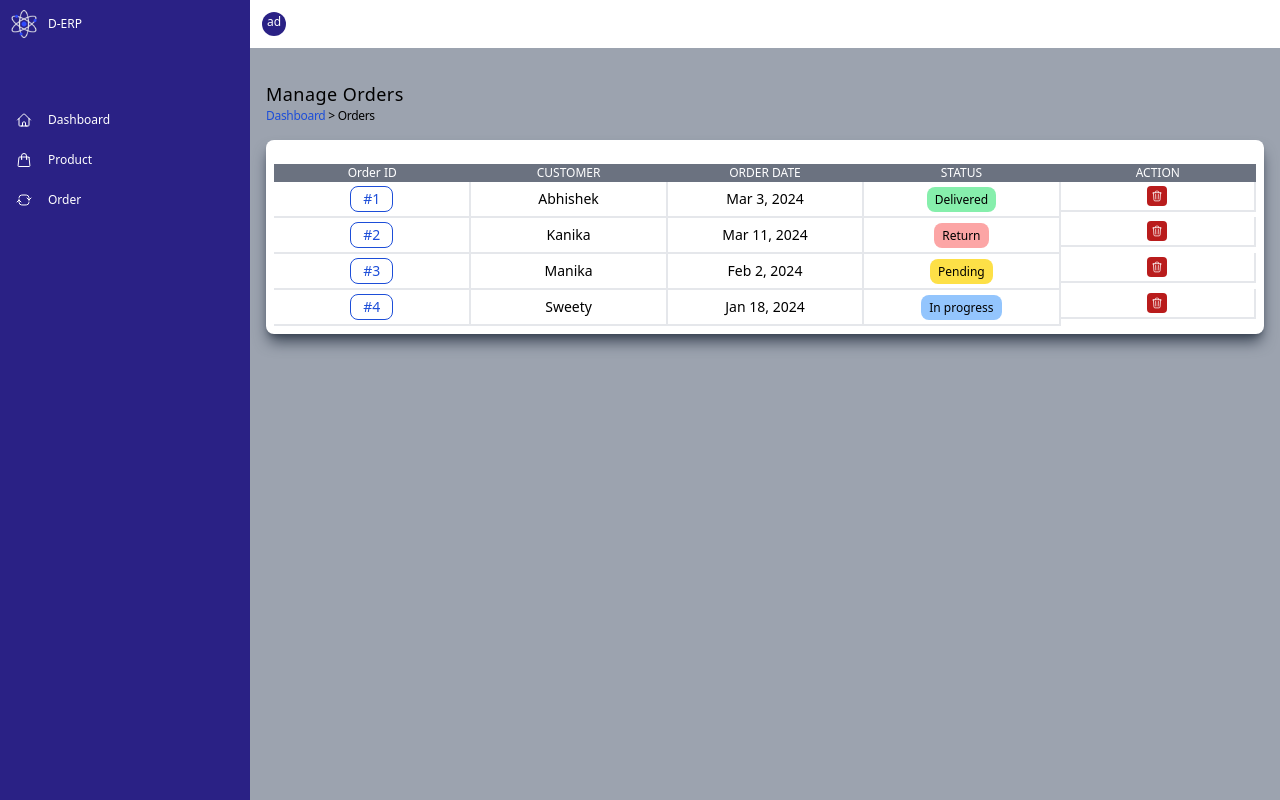
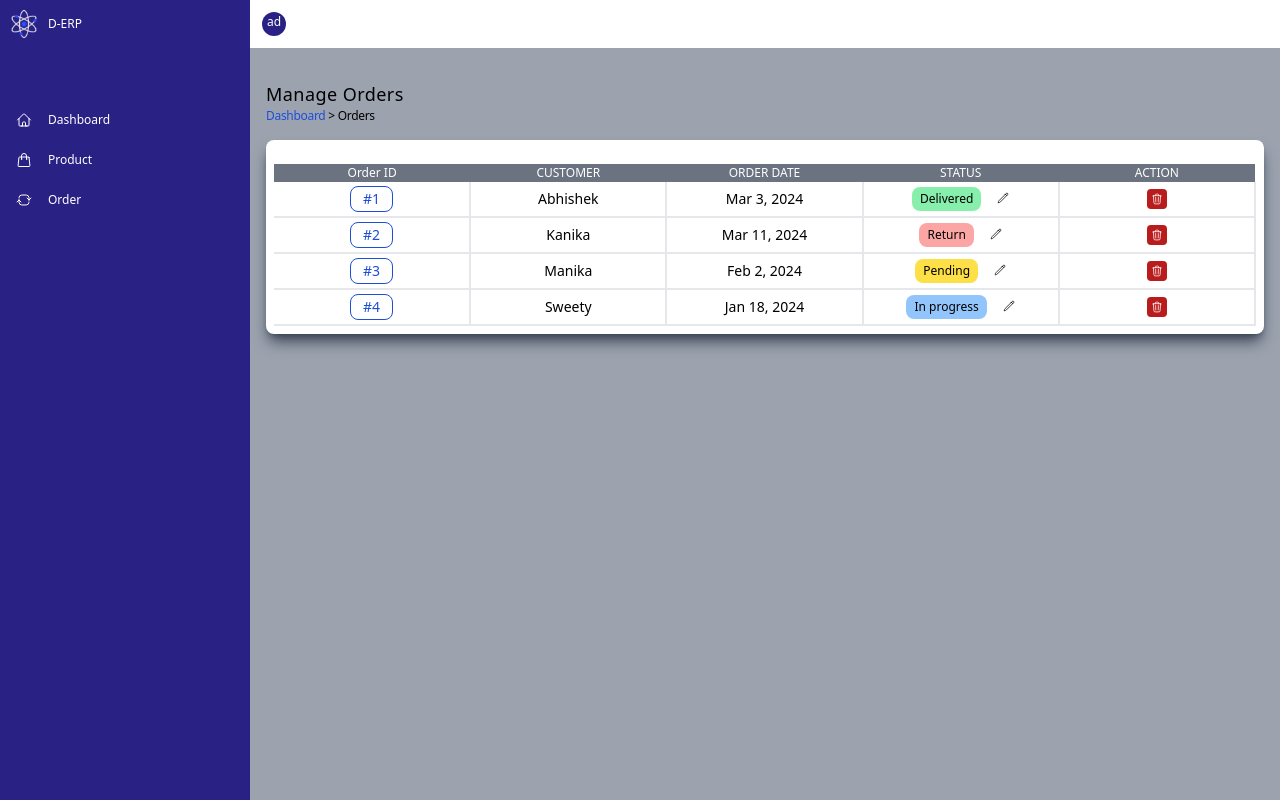
Before and after one commit to Abhishek-1337/Derp, a React (Vite) app: page /order in a window 1280 px wide. Built offline with nearby package versions, Linux system fonts and the light colour scheme.

Commit message:
Implemented editable order status

```diff
--- /dev/null
+++ b/src/components/Order/OrderEditableField.jsx
@@ -0,0 +1,67 @@
+import EditIcon from "../../shared/icons/EditIcon";
+import TickRight from "../../shared/icons/TickRight";
+import { useDispatch } from "react-redux";
+import { useState } from "react";
+import { orderActions } from "../../store/slice/order";
+
+const OrderEditableField = ({ item }) => {
+  const dispatch = useDispatch();
+  const [statusOption, setStatusOption] = useState(false);
+  const [selectedValue, setSelectedValue] = useState(item.status);
+
+  const dropdownClickHandler = () => {
+    setStatusOption((statusOption) => !statusOption);
+  };
+
+  const handleChange = (e) => {
+    setSelectedValue(e.target.value);
+  };
+
+  const dropdownSaveHandler = () => {
+    dispatch(orderActions.updateStatus({ selectedValue, id: item.order_id }));
+    setStatusOption(false);
+  };
+  return (
+    <td className="border-b-2 border-r-2 p-1">
+      <div className="flex items-center justify-center gap-4">
+        {statusOption && (
+          <select
+            value={selectedValue}
+            onChange={(e) => handleChange(e, item)}
+            className="border-2 border-gray-400 rounded-lg text-[13px] p-[1px] outline-none"
+          >
+            <option value="Delivered">Delivered</option>
+            <option value="In progress">In progress</option>
+            <option value="Return">Return</option>
+            <option value="Pending">Pending</option>
+          </select>
+        )}
+        {!statusOption && (
+          <span
+            className={`${item.status === "Delivered" && "bg-green-300"} ${
+              item.status === "Return" && "bg-red-300"
+            }
+                  ${item.status === "Pending" && "bg-yellow-300"}
+                  ${item.status === "In progress" && "bg-blue-300"}
+                   p-1 pr-2 pl-2 rounded-lg text-[12px] font-medium `}
+          >
+            {item.status}
+          </span>
+        )}
+        <div>
+          {!statusOption ? (
+            <button onClick={dropdownClickHandler}>
+              <EditIcon />
+            </button>
+          ) : (
+            <button onClick={dropdownSaveHandler}>
+              <TickRight additionalStyles="h-3 w-3" />
+            </button>
+          )}
+        </div>
+      </div>
+    </td>
+  );
+};
+
+export default OrderEditableField;
--- a/src/components/Order/OrderTable.jsx
+++ b/src/components/Order/OrderTable.jsx
@@ -1,14 +1,19 @@
 import DeleteIcon from "../../shared/icons/DeleteIcon";
 import Modal from "../../shared/components/Modal";
 import { useState } from "react";
-import { useSelector } from "react-redux";
+import { useDispatch, useSelector } from "react-redux";
 import TableField from "../../shared/components/TableField";
+import DeleteDataInModal from "../../shared/components/DeleteDataInModal";
+import { orderActions } from "../../store/slice/order";
+import OrderEditableField from "./OrderEditableField";
 
 const OrderTable = ({ data }) => {
+  const dispatch = useDispatch();
   const productData = useSelector((state) => state.product.data);
   const [modalDialog, setModalDialog] = useState(false);
   const [orderDetails, setOrderDetails] = useState([]);
   const [subTotal, setSubTotal] = useState(0);
+  const [orderToBeDeleted, setOrderToBeDeleted] = useState(null);
 
   const calculateTaxOnItem = (order) => {
     return (
@@ -40,6 +45,17 @@ const OrderTable = ({ data }) => {
 
   const handleModalOnCancel = () => {
     setModalDialog(false);
+    setOrderToBeDeleted(null);
+  };
+
+  const deleteOrderHandler = (order) => {
+    setModalDialog(true);
+    setOrderToBeDeleted(order.order_id);
+  };
+
+  const dispatchDeleteOrder = (id) => {
+    dispatch(orderActions.deleteOrder(id));
+    handleModalOnCancel();
   };
 
   return (
@@ -47,8 +63,18 @@ const OrderTable = ({ data }) => {
       <Modal
         isOpen={modalDialog}
         onCancel={handleModalOnCancel}
-        title="Order details"
+        title={orderToBeDeleted ? "Delete order" : "Order details"}
+        additionalStyles={`${
+          orderToBeDeleted ? "max-w-[500px]" : "min-w-[900px]"
+        }`}
         data={
+          orderToBeDeleted ? (
+            <DeleteDataInModal
+              handleModalOnCancel={handleModalOnCancel}
+              dispatchDeleteItem={dispatchDeleteOrder}
+              itemToDeleteId={orderToBeDeleted}
+            />
+          ) : (
             <table className=" w-full mt-4 table-fixed">
               <thead>
                 <tr className="text-[12px] text-white bg-gray-500 rounded-t-xl p-1">
@@ -62,7 +88,10 @@ const OrderTable = ({ data }) => {
               <tbody>
                 {orderDetails.map((order) => {
                   return (
-                  <tr key={order.order_id} className="text-center text-[14px]">
+                    <tr
+                      key={order.order_id}
+                      className="text-center text-[14px]"
+                    >
                       <TableField data={order.product_name} />
                       <TableField data={order.quantity} />
                       <TableField data={order.price} />
@@ -87,6 +116,7 @@ const OrderTable = ({ data }) => {
                 </tr>
               </tbody>
             </table>
+          )
         }
       />
       <table className="min-w-[720px] md:w-full mt-4 table-fixed">
@@ -116,30 +146,17 @@ const OrderTable = ({ data }) => {
                 />
                 <TableField data={item.customer_name} />
                 <TableField data={item.order_date} />
+
+                <OrderEditableField item={item} />
                 <TableField
                   data={
-                    <span
-                      className={`${
-                        item.status === "Delivered" && "bg-green-300"
-                      } ${item.status === "Return" && "bg-red-300"}
-                    ${item.status === "Pending" && "bg-yellow-300"}
-                    ${item.status === "In progress" && "bg-blue-300"}
-                     p-1 pr-2 pl-2 rounded-lg text-[12px] font-medium`}
-                    >
-                      {item.status}
-                    </span>
-                  }
-                />
-                <TableField
-                  data={
-                    <div
+                    <button
                       className="cursor-pointer bg-red-700 p-1 rounded"
-                      onClick={() => deleteProductHandler(item)}
+                      onClick={() => deleteOrderHandler(item)}
                     >
                       <DeleteIcon />
-                    </div>
+                    </button>
                   }
-                  additionalStyles="flex justify-center gap-1"
                 />
               </tr>
             );
--- a/src/shared/icons/EditIcon.jsx
+++ b/src/shared/icons/EditIcon.jsx
@@ -1,4 +1,4 @@
-const EditIcon = () => {
+const EditIcon = ({ additionalStyles }) => {
   return (
     <svg
       xmlns="http://www.w3.org/2000/svg"
@@ -6,7 +6,7 @@ const EditIcon = () => {
       viewBox="0 0 24 24"
       strokeWidth={1.5}
       stroke="currentColor"
-      className="w-3 h-3 text-white"
+      className={` w-3 h-3 ${additionalStyles}`}
     >
       <path
         strokeLinecap="round"
--- /dev/null
+++ b/src/shared/icons/TickRight.jsx
@@ -0,0 +1,20 @@
+const TickRight = ({ additionalStyles }) => {
+  return (
+    <svg
+      xmlns="http://www.w3.org/2000/svg"
+      fill="none"
+      viewBox="0 0 24 24"
+      strokeWidth={1.5}
+      stroke="currentColor"
+      className={`${additionalStyles}`}
+    >
+      <path
+        strokeLinecap="round"
+        strokeLinejoin="round"
+        d="M9 12.75 11.25 15 15 9.75M21 12a9 9 0 1 1-18 0 9 9 0 0 1 18 0Z"
+      />
+    </svg>
+  );
+};
+
+export default TickRight;
--- a/src/store/slice/order.jsx
+++ b/src/store/slice/order.jsx
@@ -7,7 +7,22 @@ const initialState = {
 const orderSlice = createSlice({
   name: "order",
   initialState,
-  reducers: {},
+  reducers: {
+    deleteOrder(state, action) {
+      const id = action.payload;
+      const newData = state.data.filter((item) => item.order_id !== id);
+      state.data = newData;
+    },
+    updateStatus(state, action) {
+      const id = action.payload.id;
+      const status = action.payload.selectedValue;
+      state.data.map((order) => {
+        if (order.order_id === id) {
+          order.status = status;
+        }
+      });
+    },
+  },
 });
 
 export const orderActions = orderSlice.actions;
```
Lines whose indentation alone changed are shown as unchanged.
